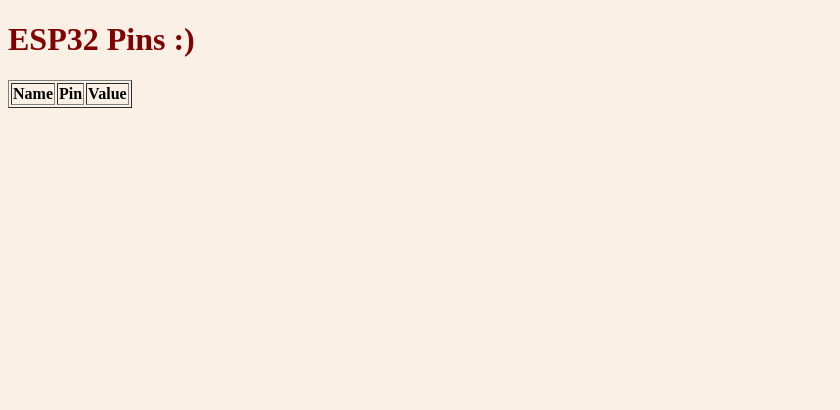
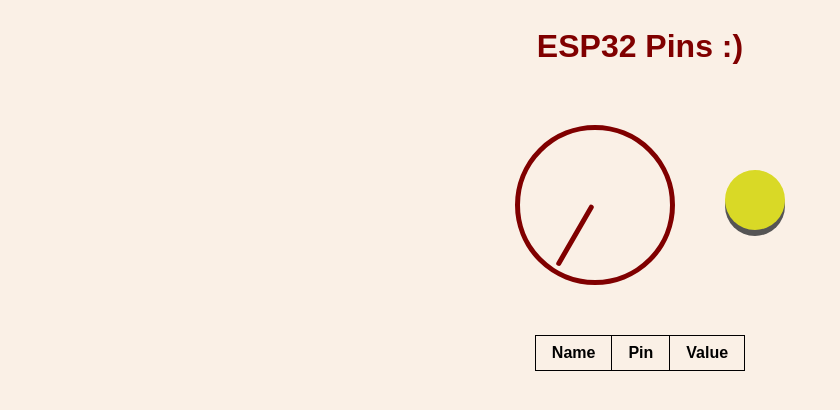
Before and after one commit to NathanDagDane/DTU.IoTNode, a plain HTML site: page index.html in a window 1280 px wide. Shown: the whole page, without its empty margins (0-840 px from the left). Drawn offline with Linux system fonts and the light colour scheme; no server answers.

Commit message:
Add CSS variables

```diff
--- a/index.html
+++ b/index.html
@@ -6,20 +6,90 @@
     <style>
         body {
             background-color: linen;
+            display: flex;
+            flex-direction: column;
             align-items: center;
+            font-family: sans-serif;
         }
 
         h1 {
             color: maroon;
-            margin-left: auto;
-            margin-right: auto;
+            margin: 20px auto;
         }
+
+        table {
+            margin: 20px;
+            border-collapse: collapse;
+        }
+
+        th,
+        td {
+            padding: 8px 16px;
+            border: 1px solid #000;
+        }
+
+        .gauge-ui {
+            display: flex;
+            align-items: center;
+            gap: 40px;
+            margin: 20px;
+}
+
+        /* Circle gauge */
+        .gauge-container {
+            position: relative;
+            width: 150px;
+            height: 150px;
+            margin: 20px;
+        }
+
+        .gauge-circle {
+            width: 100%;
+            height: 100%;
+            border-radius: 50%;
+            border: 5px solid maroon;
+            position: relative;
+        }
+
+        .gauge-marker {
+            width: 5px;
+            border-radius: 5px;
+            height: 70px;
+            background-color: maroon;
+            position: absolute;
+            top: 5px;
+            left: calc(50% - 5px);
+            transform-origin: bottom center;
+            transform: rotate(calc(calc(300deg * var(--Potentiometer-val, 0)) - 150deg));
+            transition: transform 0.4s ease-out;
+        }
+
+        /* Button Visualization */
+        .button-visual {
+            width: 60px;
+            height: 60px;
+            border-radius: 50%;
+            transition: all 0.2s ease-out;
+            background-color: hsl(calc(0 + (1 - var(--Button-val, 0)) * 60), 70%, 50%);
+            box-shadow: 0 calc((1 - var(--Button-val, 0)) * 6px) 0 #555;
+            transform: translateY(calc(var(--Button-val, 0) * 6px));
+}
     </style>
 </head>
 
 <body>
     <h1>ESP32 Pins :)</h1>
-    <table border="1">
+
+    <div class="gauge-ui">
+        <div class="gauge-container">
+            <div class="gauge-circle">
+                <div class="gauge-marker"></div>
+            </div>
+        </div>
+        <div class="button-visual"></div>
+    </div>
+
+    <table>
         <tr>
             <th>Name</th>
             <th>Pin</th>
@@ -27,6 +97,7 @@
         </tr>
         <tbody id="pinTableBody"></tbody>
     </table>
+
     <script>
         async function fetchData() {
             try {
@@ -34,17 +105,22 @@
                 const data = await response.json();
                 const tbody = document.getElementById('pinTableBody');
                 tbody.innerHTML = '';
+
                 data.forEach(row => {
                     const tr = document.createElement('tr');
                     tr.innerHTML = `<td>${row.name}</td><td>${row.pin}</td><td>${row.value.toFixed(2)}</td>`;
                     tbody.appendChild(tr);
+
+                    // Set CSS variable for each pin name
+                    const variableName = `--${row.name}-val`;
+                    document.documentElement.style.setProperty(variableName, row.value);
                 });
             } catch (error) {
                 console.error('Fetch error:', error);
             }
         }
 
-        setInterval(fetchData, 200); // Fetch every 2 seconds
+        setInterval(fetchData, 200); // Update every 200ms
         window.onload = fetchData;
     </script>
 </body>
```
Also changed, not shown: 1 other file.
